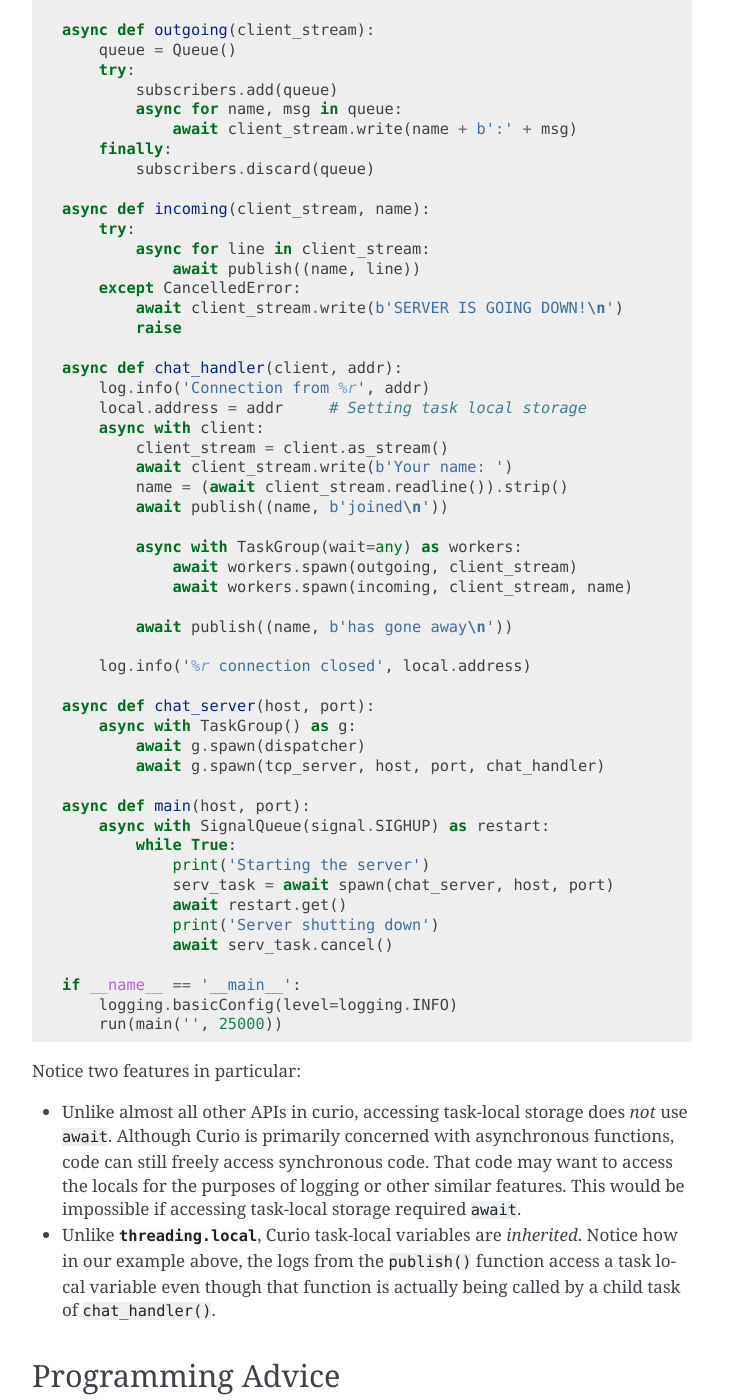
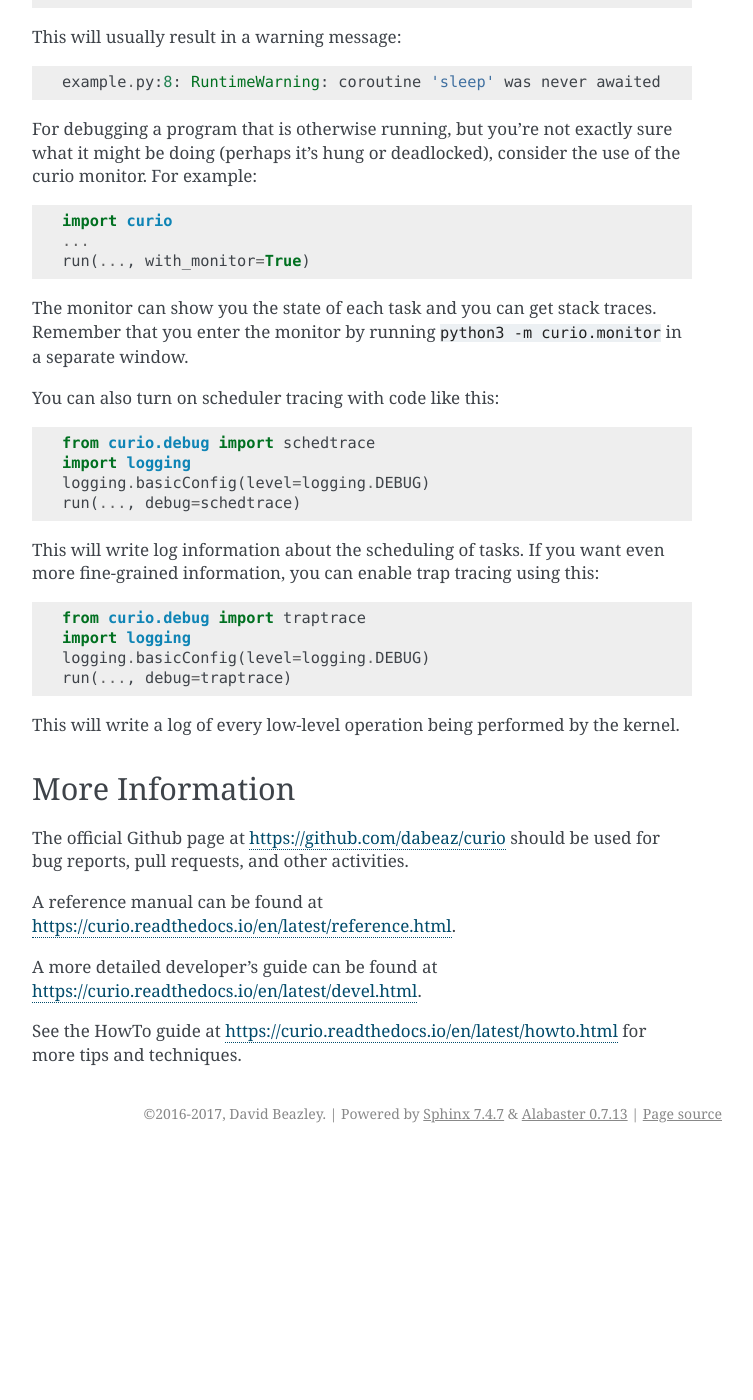
Before and after one commit to dabeaz/curio, a Sphinx documentation site: the page built from docs/tutorial.rst, in a window 1280 px wide and 1400 px high, scrolled down 21530 px. Shown: the whole window, without its empty margins (388-1141 px from the left). Built offline with Sphinx 7.4.7, drawn with Linux system fonts in a browser that asks for light colours; pages that are not in the unit, such as notebooks, are missing from menus; after the commit the page ends 22683 px from its top, so only the background shows below that; some of the changed text lies outside the part shown.

Commit message:
Removed Local from docs. Will officially deprecate soon

```diff
--- a/README.rst
+++ b/README.rst
@@ -113,6 +113,9 @@ code.
 
 Talks Related to Curio
 ----------------------
+
+* `The Other Async (Threads + Asyncio = Love)` <https://https://www.youtube.com/watch?v=x1ndXuw7S0s>, Keynote talk
+by David Beazley at PyGotham, 2017.
 
 * `Fear and Awaiting in Async <https://www.youtube.com/watch?v=E-1Y4kSsAFc>`_, Keynote talk by David Beazley at PyOhio 2016.
 
--- a/docs/tutorial.rst
+++ b/docs/tutorial.rst
@@ -1007,107 +1007,6 @@ Spend some time to play with this code.   Allow clients to come and go.
 Send the server a ``SIGHUP`` and watch it drop all of its clients.
 It's neat.
 
-Task Local Storage
-------------------
-
-Sometimes it happens that you want to store some data that is specific
-to a particular Task in a place where it can be reached from anywhere,
-without having to pass it around everywhere. For example, in a server
-that responds to network requests, you might want to assign each
-request a unique tag, and then make sure to include that unique tag in
-all log messages generated while handling the request. If we were
-using threads, the solution would be thread-local storage implemented
-with :py:class:`threading.local`. In Curio, we use task-local storage,
-implemented by ``curio.Local``. For example, here is a modified
-version of the chat server with logging and a task-local address::
-
-    import signal
-    from curio import run, spawn, SignalQueue, TaskGroup, Queue, tcp_server, CancelledError, Local
-    from curio.socket import *
-
-    import logging
-    log = logging.getLogger(__name__)
-
-    messages = Queue()
-    subscribers = set()
-    local = Local()
-
-    async def dispatcher():
-        async for msg in messages:
-            for q in subscribers:
-                await q.put(msg)
-
-    async def publish(msg):
-        log.info('%r published %r', local.address, msg)   # Note: task local storage
-        await messages.put(msg)
-
-    async def outgoing(client_stream):
-        queue = Queue()
-        try:
-            subscribers.add(queue)
-            async for name, msg in queue:
-                await client_stream.write(name + b':' + msg)
-        finally:
-            subscribers.discard(queue)
-
-    async def incoming(client_stream, name):
-        try:
-            async for line in client_stream:
-                await publish((name, line))
-        except CancelledError:
-            await client_stream.write(b'SERVER IS GOING DOWN!\n')
-            raise
-
-    async def chat_handler(client, addr):
-        log.info('Connection from %r', addr)
-        local.address = addr     # Setting task local storage
-        async with client:
-            client_stream = client.as_stream()
-            await client_stream.write(b'Your name: ')
-            name = (await client_stream.readline()).strip()
-            await publish((name, b'joined\n'))
-
-            async with TaskGroup(wait=any) as workers:
-                await workers.spawn(outgoing, client_stream)
-                await workers.spawn(incoming, client_stream, name)
-
-            await publish((name, b'has gone away\n'))
-
-        log.info('%r connection closed', local.address)
-
-    async def chat_server(host, port):
-        async with TaskGroup() as g:
-            await g.spawn(dispatcher)
-            await g.spawn(tcp_server, host, port, chat_handler)
-
-    async def main(host, port):
-        async with SignalQueue(signal.SIGHUP) as restart:
-            while True:
-                print('Starting the server')
-                serv_task = await spawn(chat_server, host, port)
-                await restart.get()
-                print('Server shutting down')
-                await serv_task.cancel()
-
-    if __name__ == '__main__':
-        logging.basicConfig(level=logging.INFO)
-        run(main('', 25000))
-
-Notice two features in particular:
-
-- Unlike almost all other APIs in curio, accessing task-local storage
-  does *not* use ``await``.  Although Curio is primarily concerned with
-  asynchronous functions, code can still freely access synchronous
-  code.  That code may want to access the locals for the purposes of
-  logging or other similar features.  This would be
-  impossible if accessing task-local storage required ``await``.
-
-- Unlike :py:class:`threading.local`, Curio task-local variables are
-  *inherited*. Notice how in our example above, the logs from the
-  ``publish()`` function access a task local variable even though that
-  function is actually being called by a child task of ``chat_handler()``.
-
-
 Programming Advice
 ------------------
 
```
Also changed, not shown: docs/reference.rst (+0 -19 lines), 1 other file.
